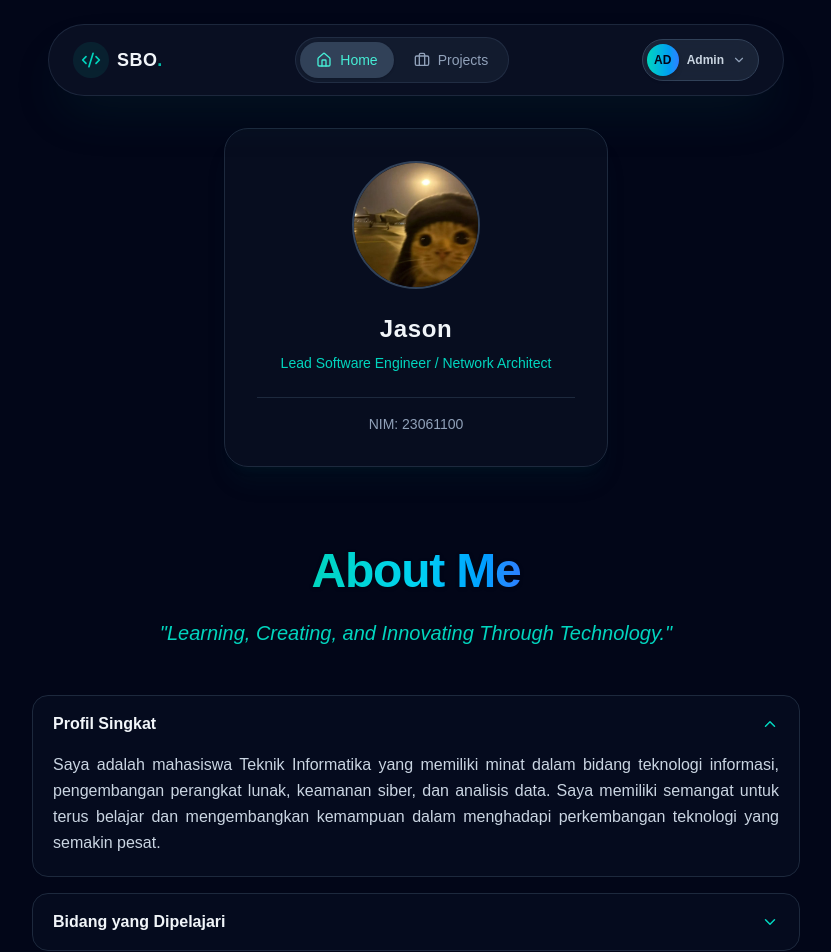
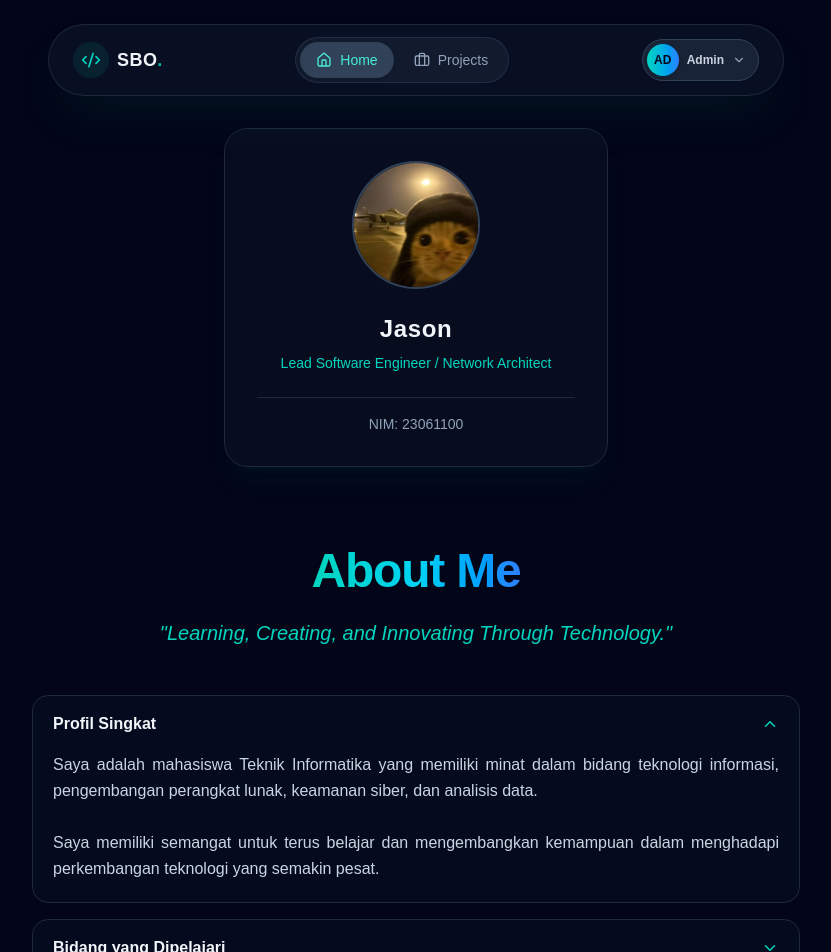
Before and after one commit to Khalis-Dihari/project_SBO, a Next.js app: page / in a window 1280 px wide. Shown: the top 952 px of the page, without its empty margins (224-1055 px from the left). Built offline with nearby package versions, Linux system fonts and the light colour scheme.

Commit message:
menjadikan file .txt dari luar agar teks tulisan berada di luar file utama

```diff
--- a/src/app/page.js
+++ b/src/app/page.js
@@ -18,8 +18,7 @@ export default function Home() {
   const aboutItems = [
     {
       title: "Profil Singkat",
-      content:
-        "Saya adalah mahasiswa Teknik Informatika yang memiliki minat dalam bidang teknologi informasi, pengembangan perangkat lunak, keamanan siber, dan analisis data. Saya memiliki semangat untuk terus belajar dan mengembangkan kemampuan dalam menghadapi perkembangan teknologi yang semakin pesat.",
+      contentFile: "/profil-singkat.txt",
     },
     {
       title: "Bidang yang Dipelajari",
--- a/src/components/AccordionText.jsx
+++ b/src/components/AccordionText.jsx
@@ -1,11 +1,37 @@
 "use client";
 
-import { useState } from "react";
+import { useEffect, useState } from "react";
 import { AnimatePresence, motion } from "framer-motion";
 import { ChevronDown } from "lucide-react";
 
 export default function AccordionText({ items }) {
   const [openIndex, setOpenIndex] = useState(0);
+  const [fileContents, setFileContents] = useState({});
+
+  useEffect(() => {
+    const itemsWithFiles = items.filter((item) => item.contentFile);
+
+    itemsWithFiles.forEach(async (item) => {
+      if (fileContents[item.contentFile]) {
+        return;
+      }
+
+      try {
+        const response = await fetch(item.contentFile);
+        const text = await response.text();
+
+        setFileContents((currentContents) => ({
+          ...currentContents,
+          [item.contentFile]: text,
+        }));
+      } catch {
+        setFileContents((currentContents) => ({
+          ...currentContents,
+          [item.contentFile]: "Konten belum bisa dimuat.",
+        }));
+      }
+    });
+  }, [items, fileContents]);
 
   const toggleItem = (index) => {
     setOpenIndex((currentIndex) => (currentIndex === index ? null : index));
@@ -15,6 +41,9 @@ export default function AccordionText({ items }) {
     <div className="space-y-4">
       {items.map((item, index) => {
         const isOpen = openIndex === index;
+        const content = item.contentFile
+          ? fileContents[item.contentFile] || "Memuat konten..."
+          : item.content;
 
         return (
           <div
@@ -46,9 +75,9 @@ export default function AccordionText({ items }) {
                   exit={{ height: 0, opacity: 0 }}
                   transition={{ duration: 0.25, ease: "easeOut" }}
                 >
-                  <p className="px-5 pb-5 text-sm md:text-base leading-relaxed text-slate-300 text-justify">
-                    {item.content}
-                  </p>
+                  <div className="whitespace-pre-line px-5 pb-5 text-sm md:text-base leading-relaxed text-slate-300 text-justify">
+                    {content}
+                  </div>
                 </motion.div>
               )}
             </AnimatePresence>
```
Also changed, not shown: public/profil-singkat.txt (added).
